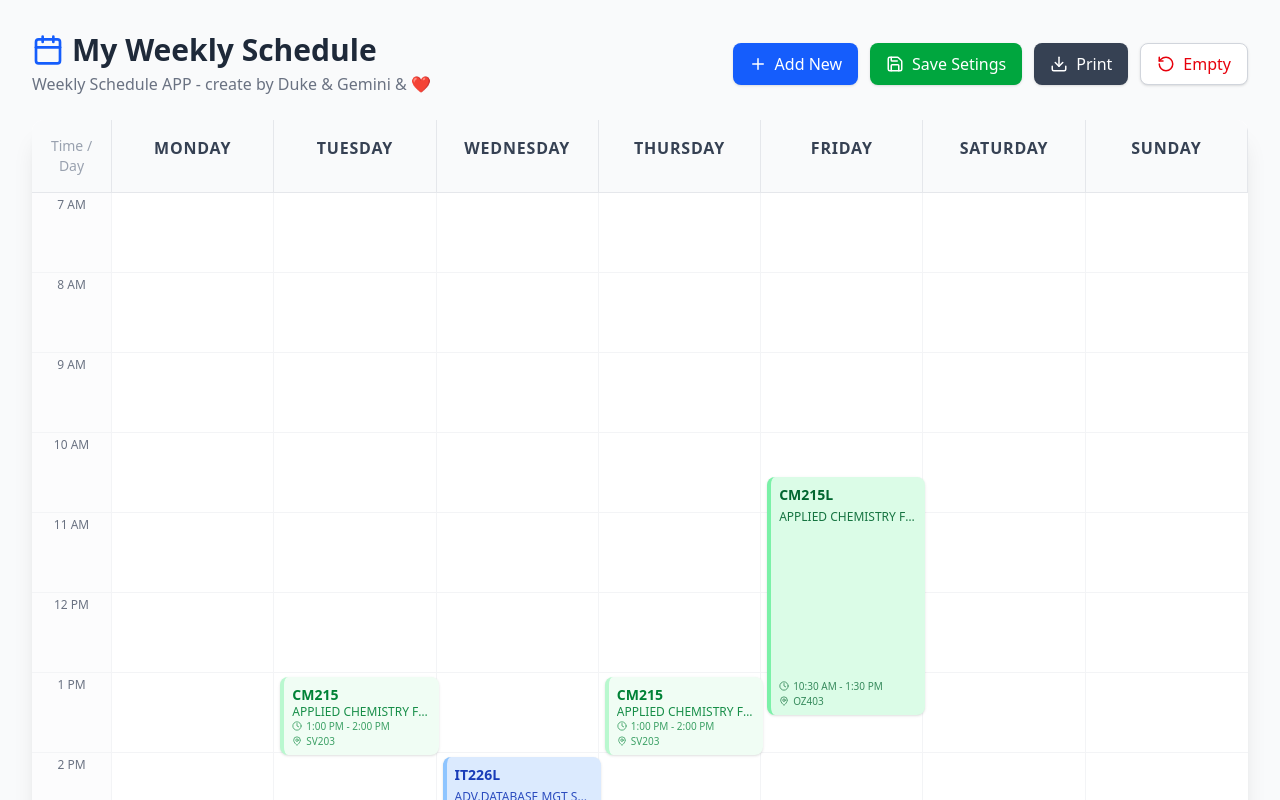
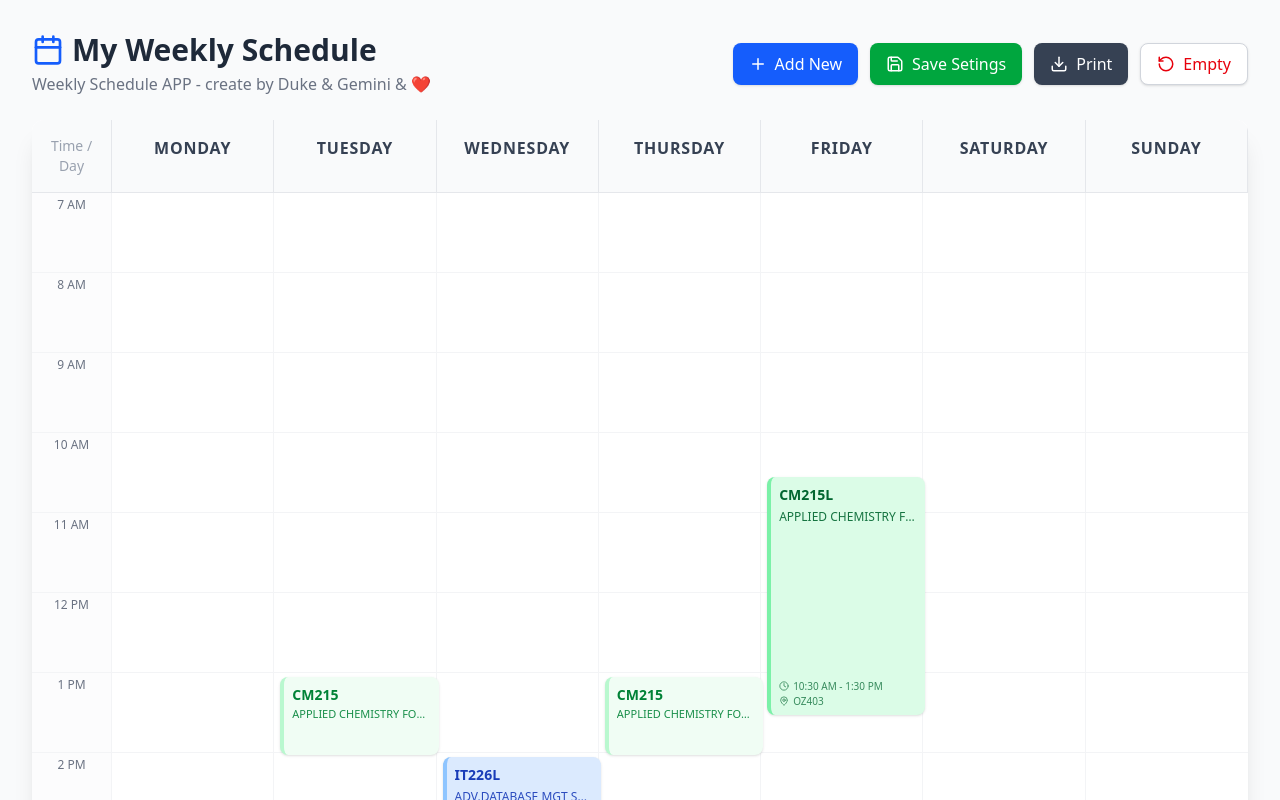
Before and after one commit to dukehug/weekly_schedule_2026, a React (Vite) app: page / in a window 1280 px wide. Shown: the top 800 px of the page. Built offline with nearby package versions, Linux system fonts and the light colour scheme.

Commit message:
Fix subject layout

```diff
--- a/src/App.jsx
+++ b/src/App.jsx
@@ -254,9 +254,11 @@ const App = () => {
                 const startMin = timeToMinutes(event.start);
                 const endMin = timeToMinutes(event.end);
                 const gridStartMin = START_HOUR * 60;
+                const durationMinutes = endMin - startMin;
+                const isShortEvent = durationMinutes <= 60;
 
                 const top = ((startMin - gridStartMin) / 60) * HOUR_HEIGHT;
-                const height = ((endMin - startMin) / 60) * HOUR_HEIGHT;
+                const height = (durationMinutes / 60) * HOUR_HEIGHT;
 
                 // 動態寬度計算：(100% - 80px) / 7
                 // 動態 Left 計算：80px + (dayIndex * (100% - 80px) / 7)
@@ -266,7 +268,7 @@ const App = () => {
                   <div
                     key={event.id}
                     onClick={() => openEditModal(event)}
-                    className={`absolute z-10 m-1 p-2 rounded-lg border-l-4 shadow-sm cursor-pointer hover:shadow-md transition-all text-xs overflow-hidden leading-tight flex flex-col gap-1 ${event.color} hover:brightness-95 print:border`}
+                    className={`absolute z-10 m-1 p-2 rounded-lg border-l-4 shadow-sm cursor-pointer hover:shadow-md transition-all text-xs overflow-hidden leading-tight flex flex-col ${isShortEvent ? 'gap-0.5' : 'gap-1'} ${event.color} hover:brightness-95 print:border`}
                     style={{
                       top: `${top}px`,
                       height: `${height - 2}px`,
@@ -274,9 +276,10 @@ const App = () => {
                       width: `calc((100% - 80px) / ${totalColumns} - 4px)`
                     }}
                   >
-                    <div className="font-bold text-sm truncate">{event.subject}</div>
-                    <div className="opacity-90 truncate">{event.description}</div>
-                    <div className="mt-auto flex flex-col gap-0.5 opacity-75 text-[10px]">
+                    <div className="font-bold text-sm shrink-0 truncate">{event.subject}</div>
+                    <div className={`${isShortEvent ? 'text-[11px]' : ''} shrink-0 opacity-90 truncate`}>{event.description}</div>
+                    {!isShortEvent && (
+                      <div className="mt-auto flex flex-col gap-0.5 opacity-75 text-[10px]">
                         <div className="flex items-center gap-1">
                             <Clock size={10} />
                             {formatTime12H(event.start)} - {formatTime12H(event.end)}
@@ -285,7 +288,8 @@ const App = () => {
                             <MapPin size={10} />
                             {event.room}
                         </div>
-                    </div>
+                      </div>
+                    )}
                   </div>
                 );
               })}
```
